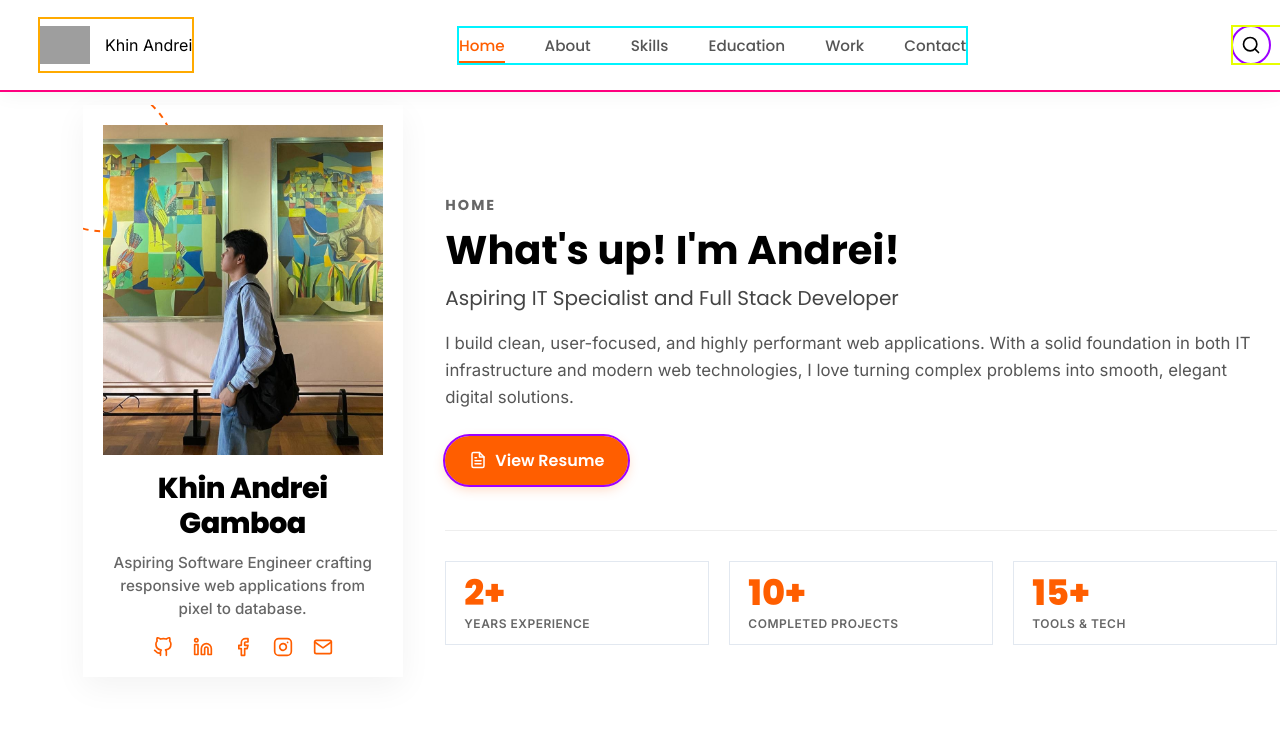
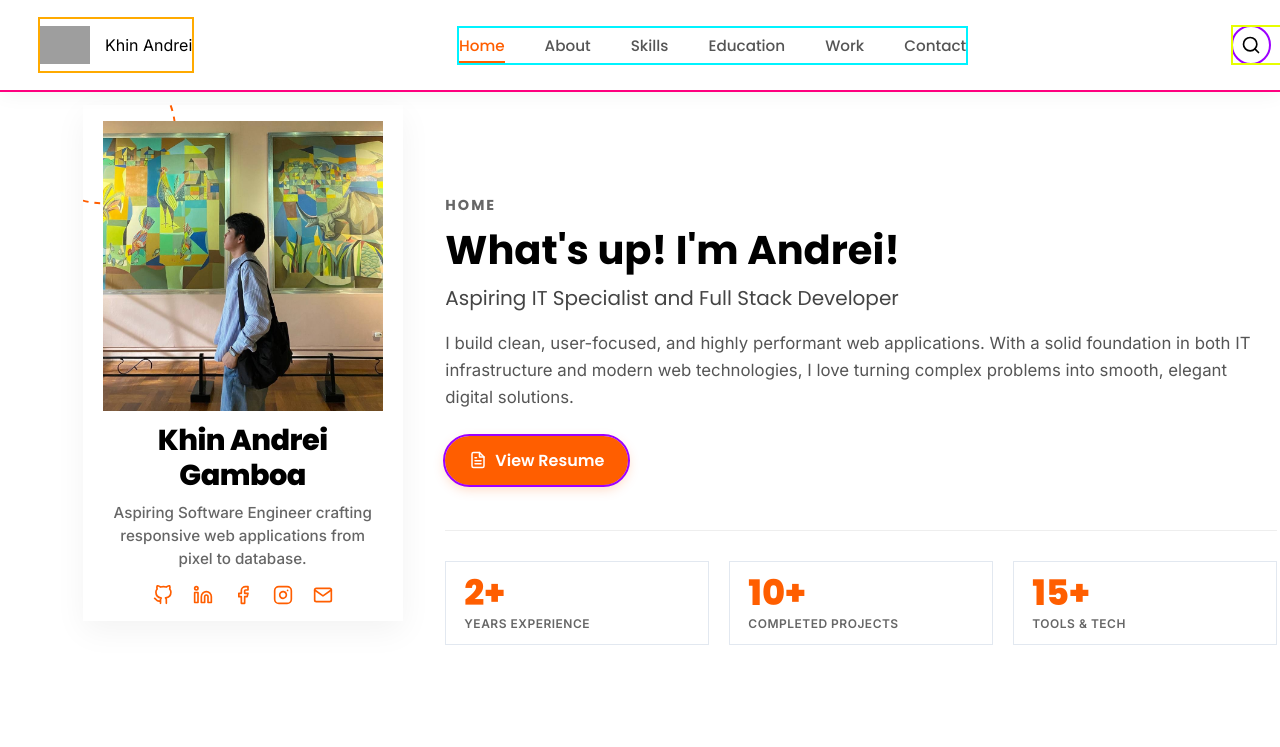
Before and after one commit to sondre01/Portfolio-V2, a plain HTML site: page index.html in a window 1280 px wide. Shown: the top 747 px of the page. Drawn offline with Linux system fonts and the light colour scheme; grey boxes are pictures that could not be loaded.

Commit message:
style: compact intro card and feedback card height to prevent button cutoff

```diff
--- a/assets/css/home.css
+++ b/assets/css/home.css
@@ -65,13 +65,13 @@
     background: #ffffff;
     border-radius: 0; /* Sharp corners */
     box-shadow: 0 10px 30px rgba(0, 0, 0, 0.05);
-    padding: 20px;
+    padding: 16px 20px;
     flex: 0 0 25%; /* Allocates exactly 25% space (exactly 1/4 space distribution) */
     display: flex;
     flex-direction: column;
     align-items: center;
     text-align: center;
-    gap: 16px;
+    gap: 12px;
     transition: transform 0.3s ease, box-shadow 0.3s ease;
 }
 
@@ -95,7 +95,7 @@
     position: relative;
     z-index: 2;
     width: 100%;
-    height: 330px; /* Taller image to fill the card and balance vertical space */
+    height: 290px; /* Balanced image height to save vertical space */
     border-radius: 0; /* Sharp corners */
     overflow: hidden;
 }
@@ -112,7 +112,7 @@
     display: flex;
     flex-direction: column;
     align-items: center;
-    gap: 12px;
+    gap: 10px;
     width: 100%;
 }
 
@@ -490,11 +490,11 @@
     border: 1px solid #e2e8f0;
     border-radius: 0; /* Sharp corners matching theme */
     box-shadow: 0 10px 30px rgba(0, 0, 0, 0.04);
-    padding: 20px;
+    padding: 16px 20px;
     margin-top: 15px;
     display: flex;
     flex-direction: column;
-    gap: 12px;
+    gap: 10px;
     text-align: left;
 
     /* Symmetrical slide transition with the navbar (faster sync) */
```
